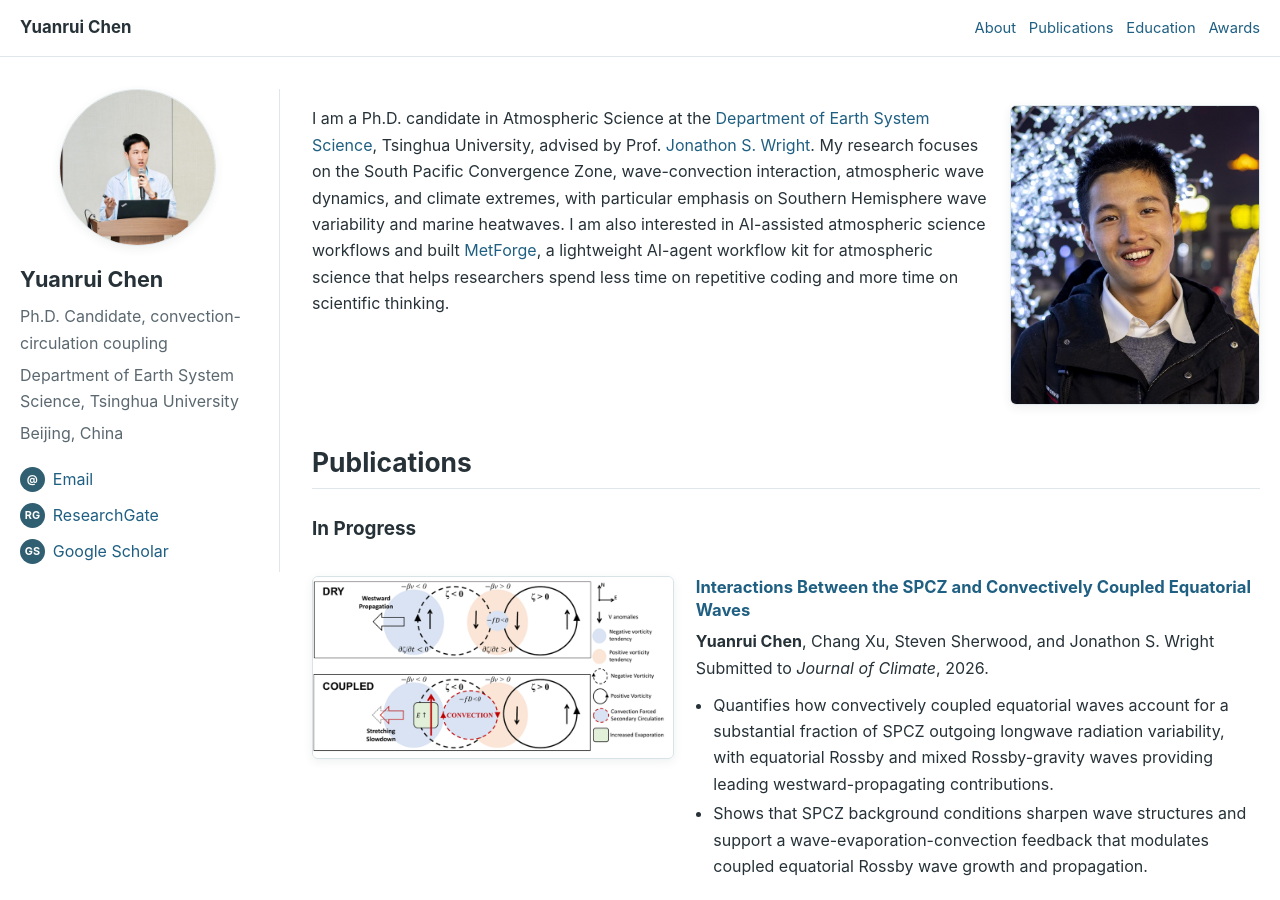
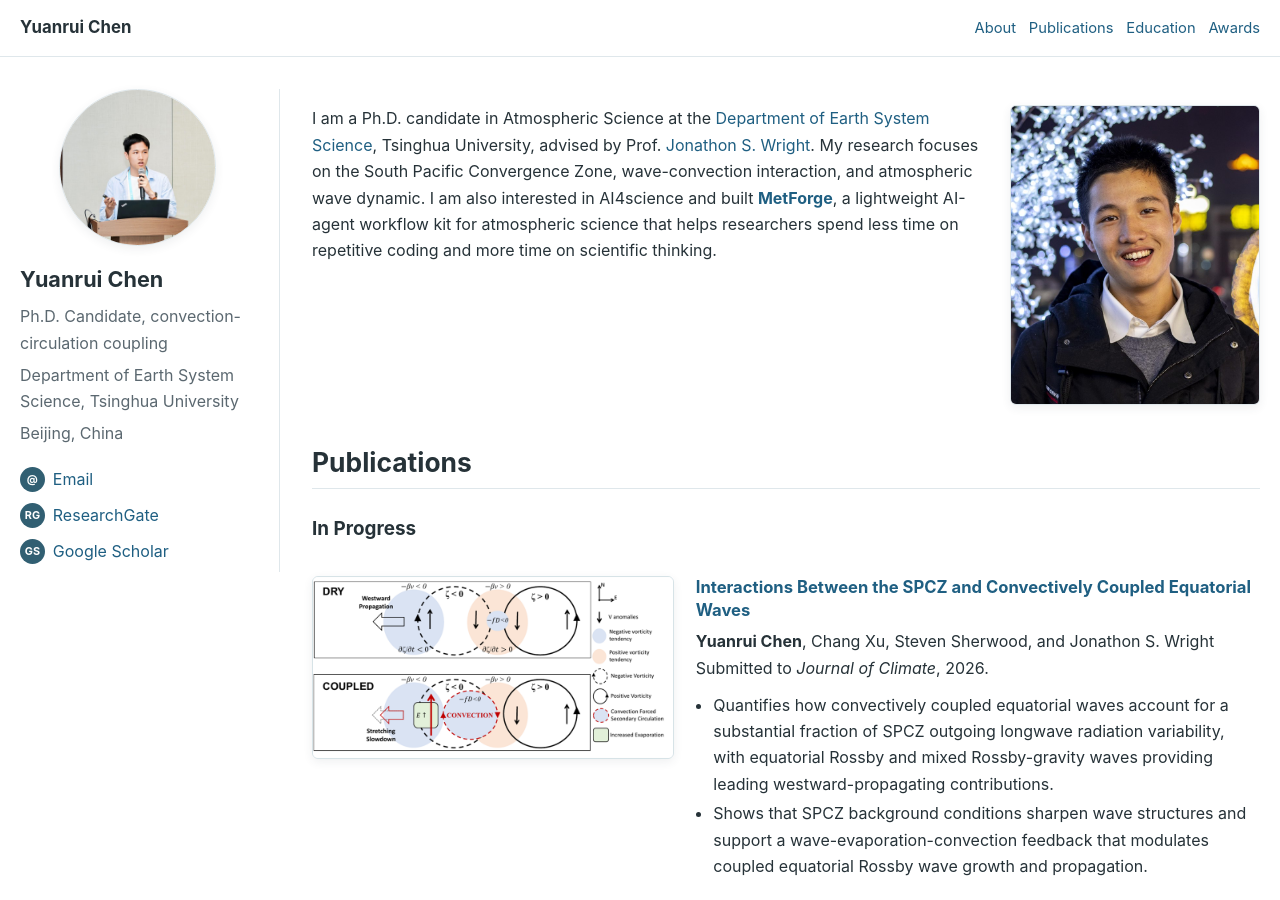
Before and after one commit to yuanruichen/yuanruichen.github.io, a Jekyll site: the page built from index.md, in a window 1280 px wide and 900 px high. Built offline with Jekyll 4.4.1, drawn with Linux system fonts in a browser that asks for light colours.

Commit message:
Revise introduction in index.md
Updated research focus and project description.

```diff
--- a/index.md
+++ b/index.md
@@ -8,7 +8,7 @@ permalink: /
 
 <div class="intro-panel" markdown="1">
 <div class="intro-copy" markdown="1">
-I am a Ph.D. candidate in Atmospheric Science at the [Department of Earth System Science](https://www.dess.tsinghua.edu.cn/), Tsinghua University, advised by Prof. [Jonathon S. Wright](https://jonathonwright.github.io/). My research focuses on the South Pacific Convergence Zone, wave-convection interaction, atmospheric wave dynamics, and climate extremes, with particular emphasis on Southern Hemisphere wave variability and marine heatwaves. I am also interested in AI-assisted atmospheric science workflows and built [MetForge](https://github.com/yuanruichen/MetForge), a lightweight AI-agent workflow kit for atmospheric science that helps researchers spend less time on repetitive coding and more time on scientific thinking.
+I am a Ph.D. candidate in Atmospheric Science at the [Department of Earth System Science](https://www.dess.tsinghua.edu.cn/), Tsinghua University, advised by Prof. [Jonathon S. Wright](https://jonathonwright.github.io/). My research focuses on the South Pacific Convergence Zone, wave-convection interaction, and atmospheric wave dynamic. I am also interested in AI4science and built [**MetForge**](https://github.com/yuanruichen/MetForge), a lightweight AI-agent workflow kit for atmospheric science that helps researchers spend less time on repetitive coding and more time on scientific thinking.
 </div>
 <figure class="intro-photo"><img src="/assets/images/intro-portrait.jpg" alt="Portrait of Yuanrui Chen"></figure>
 </div>
```
